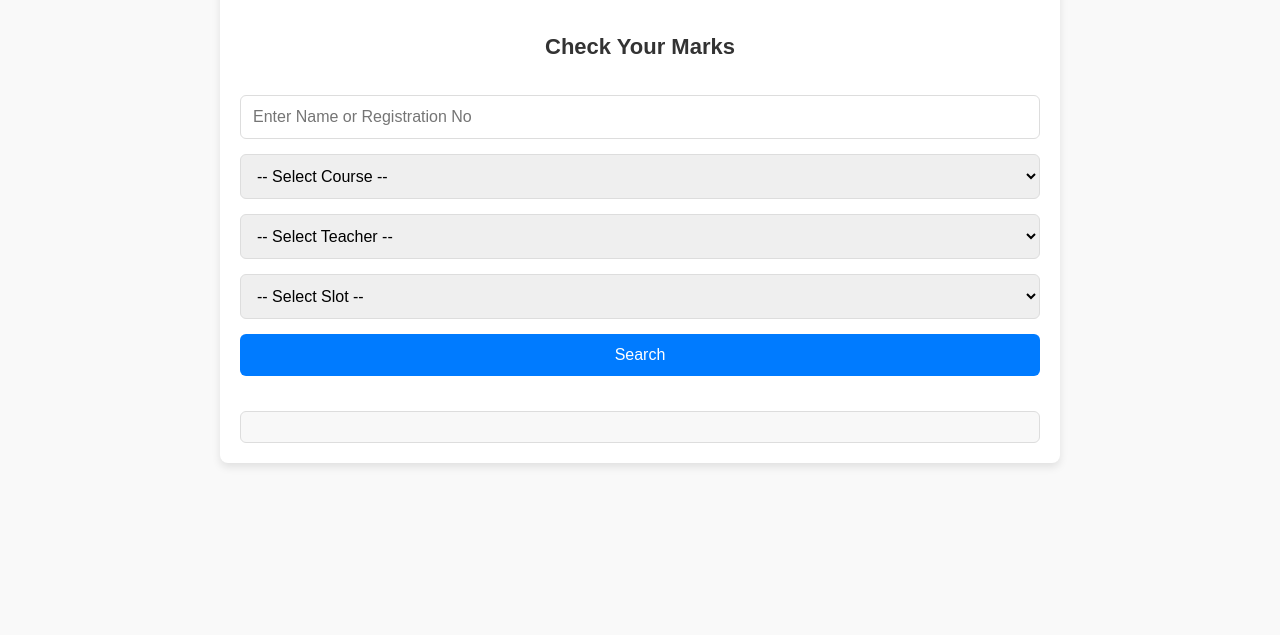
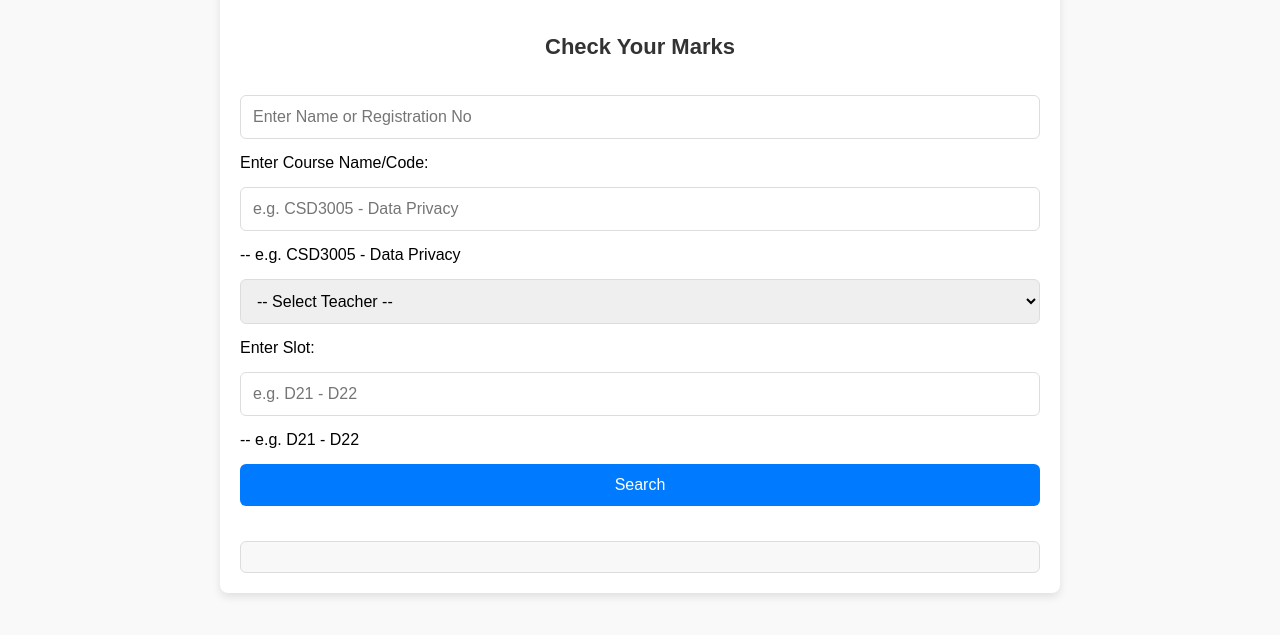
Before and after one commit to shubh100802/Student_Marks, a website: page public/index.html in a window 1280 px wide. Shown: the part 193-828 px from the top of the page. Before the commit the page ends 800 px from the top, so only its background shows below. Drawn offline with Linux system fonts and the light colour scheme.

Commit message:
Final working version with editable course/slot and data overwrite fix

```diff
--- a/public/index.html
+++ b/public/index.html
@@ -28,14 +28,9 @@
 
       <input type="text" id="searchInput" placeholder="Enter Name or Registration No" />
 
-      <select id="courseSelect">
-        <option value="">-- Select Course --</option>
-        <option value="CSE101">CSD005 - Data Privacy</option>
-        <!-- <option value="CSE102">CSE102 - DBMS</option>
-        <option value="CSE103">CSE103 - OS</option> -->
-        <!-- Add more courses as needed -->
-      </select>
-
+      <label for="course">Enter Course Name/Code:</label>
+      <input type="text" name="course" id="course" placeholder="e.g. CSD3005 - Data Privacy" required />
+       -- e.g. CSD3005 - Data Privacy
       <select id="teacherSelect">
         <option value="">-- Select Teacher --</option>
         <option value="Dr. Sajjad">Dr. Sajjad Ahmed</option>
@@ -44,14 +39,9 @@
         <!-- Add more teachers -->
       </select>
       <!-- <label for="slot">Select Slot:</label> -->
-      <select name="slot" id="slot" required>
-        <option value="">-- Select Slot --</option>
-        <option value="A1">D21 - D22</option>
-        <!-- <option value="B1">B1</option>
-        <option value="C1">C1</option>
-        <option value="D1">D1</option> -->
-      </select>
-
+      <label for="slot">Enter Slot:</label>
+      <input type="text" name="slot" id="slot" placeholder="e.g. D21 - D22" required />
+        -- e.g. D21 - D22
       <button onclick="searchResult()">Search</button>
 
       <div id="resultDisplay"></div>
--- a/public/script.js
+++ b/public/script.js
@@ -1,7 +1,7 @@
 // 🔍 Updated Search Handler
 async function searchResult() {
   const query = document.getElementById('searchInput').value.trim();
-  const course = document.getElementById('courseSelect').value;
+  const course = document.getElementById('course').value;
   const teacher = document.getElementById('teacherSelect').value;
 
   if (!query || !course || !teacher) {
--- a/server.js
+++ b/server.js
@@ -179,7 +179,12 @@ app.post('/upload', upload.single('file'), async (req, res) => {
       slot
     }));
 
+    // Delete existing records for this course + teacher + slot
+    await Student.deleteMany({ course, teacher, slot });
+
+    // Insert the new updated students
     await Student.insertMany(studentsToInsert);
+
 
     res.send(`<h3>✅ File uploaded and student marks saved! <a href="upload.html">Upload another</a></h3>`);
   } catch (error) {
```
Also changed, not shown: public/upload.html (+6 -17 lines), 3 other files.
